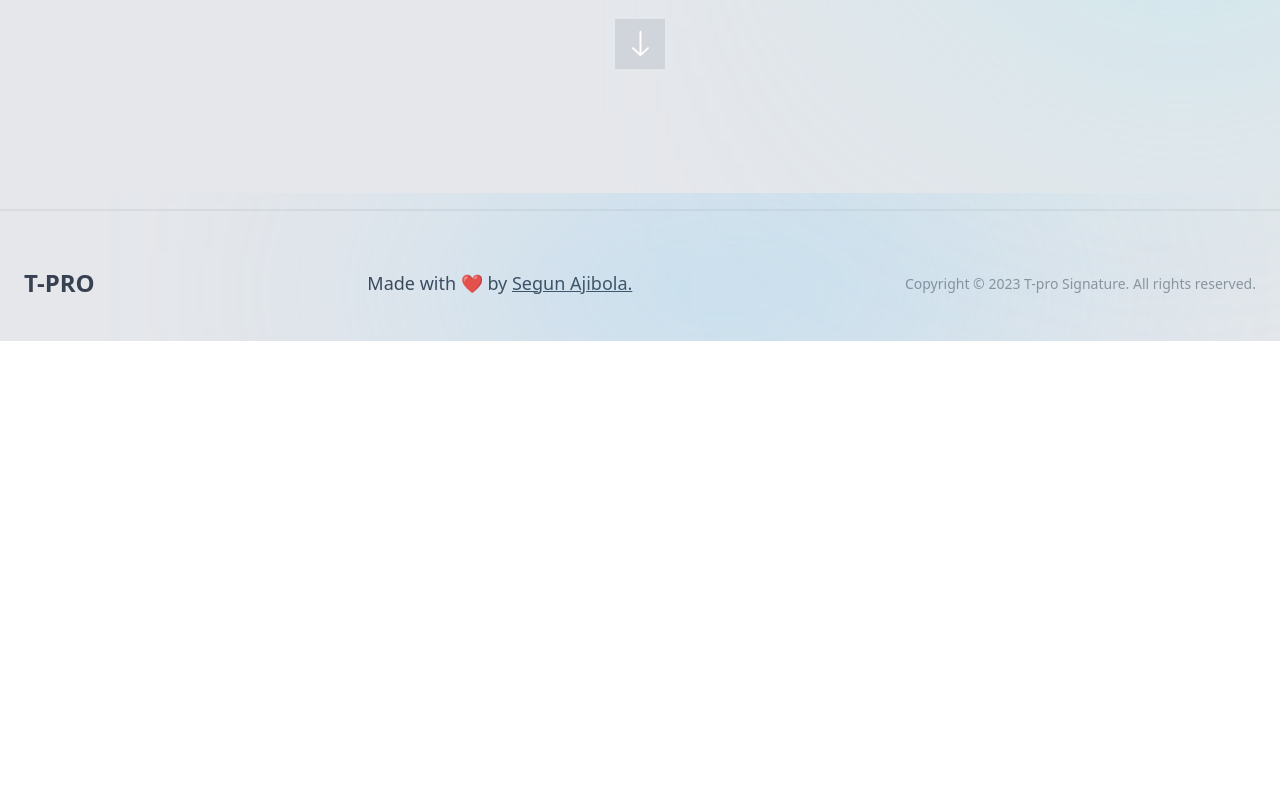
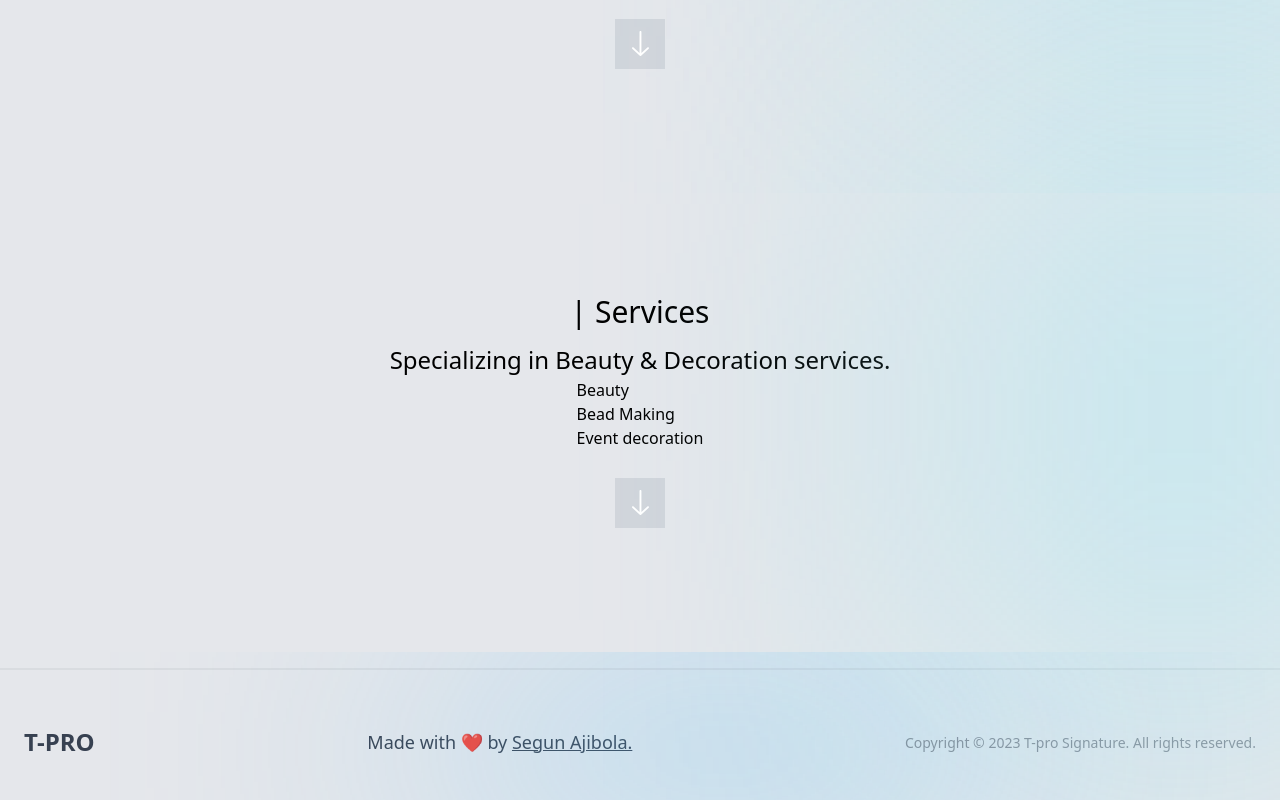
Before and after one commit to segunajibola/t-pro, a Next.js app: page / in a window 1280 px wide. Shown: the part 1306-2106 px from the top of the page. Before the commit the page ends 1647 px from the top, so only its background shows below. Built offline with nearby package versions, Linux system fonts and the light colour scheme.

Commit message:
addSections

```diff
--- a/app/page.jsx
+++ b/app/page.jsx
@@ -2,13 +2,14 @@
 
 import Image from "next/image";
 // import styles from "./page.module.css";
-import { Hero, About } from "../sections";
+import { Hero, About, Services } from "../sections";
 
 export default function Home() {
   return (
     <>
       <Hero />
       <About />
+      <Services />
     </>
   );
 }
--- a/sections/Services.jsx
+++ b/sections/Services.jsx
@@ -4,6 +4,7 @@ import { motion } from "framer-motion";
 import { TypingText } from "../components";
 import "../styles/gradient.css";
 import styles from "../styles";
+import services from "../data/services"
 import { fadeIn, staggerContainer } from "../utils/motion";
 
 const Services = () => (
@@ -16,38 +17,20 @@ const Services = () => (
       viewport={{ once: false, amount: 0.25 }}
       className={`${styles.innerWidth} mx-auto ${styles.flexCenter} flex-col`}
     >
-      <TypingText title="| About T-pro Signature" textStyles="text-center md:text-[30px] font-bold dark:text-gray-200" />
+      <TypingText title="| Services" textStyles="text-center md:text-[30px] font-bold dark:text-gray-200" />
 
       <motion.p
         variants={fadeIn("up", "tween", 0.2, 1)}
         className="mt-[8px] font-normal text-[14px] md:text-[24px] text-center text-secondary-white dark:text-white"
       >
-        Welcome to our world of beauty, creativity, and elegance! Our website
-        offers a wide range of services in beauty, bead making, and event
-        decoration that are tailored to your specific needs and preferences. We
-        are committed to providing you with the best quality products and
-        services that will leave you feeling and looking your absolute best.
-        {/* Our
-        beauty section offers a variety of services including hair styling,
-        makeup, skincare, and nail services. Our team of experienced
-        professionals uses the latest techniques and products to ensure that you
-        look and feel your best. Whether you're looking for a simple touch-up or
-        a full glam makeover, we have you covered. Our bead making section
-        offers a variety of handcrafted beaded jewelry that is unique and
-        stylish. Our pieces are made from high-quality materials and are perfect
-        for any occasion. We also offer beading classes for those who want to
-        learn how to make their own beaded jewelry. Our event decoration section
-        offers a variety of services including floral arrangements, balloon
-        decorations, and event planning. We understand that every event is
-        unique and we work closely with you to create the perfect ambiance and
-        decor for your special day. At our website, we pride ourselves on our
-        exceptional customer service and attention to detail. We understand that
-        every customer has different needs and preferences, and we strive to
-        exceed your expectations every time. Whether you're looking for a simple
-        service or a complete transformation, we are here to help you achieve
-        your desired look and feel. Thank you for choosing our website for all
-        your beauty, bead making, and event decoration needs! */}
+        Specializing in Beauty & Decoration services.
       </motion.p>
+
+      <div>
+        {services.map(service => (
+            <div key={service.id}>{service.name}</div>
+        ))}
+      </div>
 
       <motion.img
         variants={fadeIn("up", "tween", 0.3, 1)}
--- a/sections/index.js
+++ b/sections/index.js
@@ -1,11 +1,13 @@
 import Navbar from "./Navbar";
 import Hero from "./Hero";
 import About from "./About";
+import Services from "./Services";
 import Footer from "./Footer";
 
 export {
     Navbar,
     Hero,
     About,
+    Services,
     Footer
 };
```
